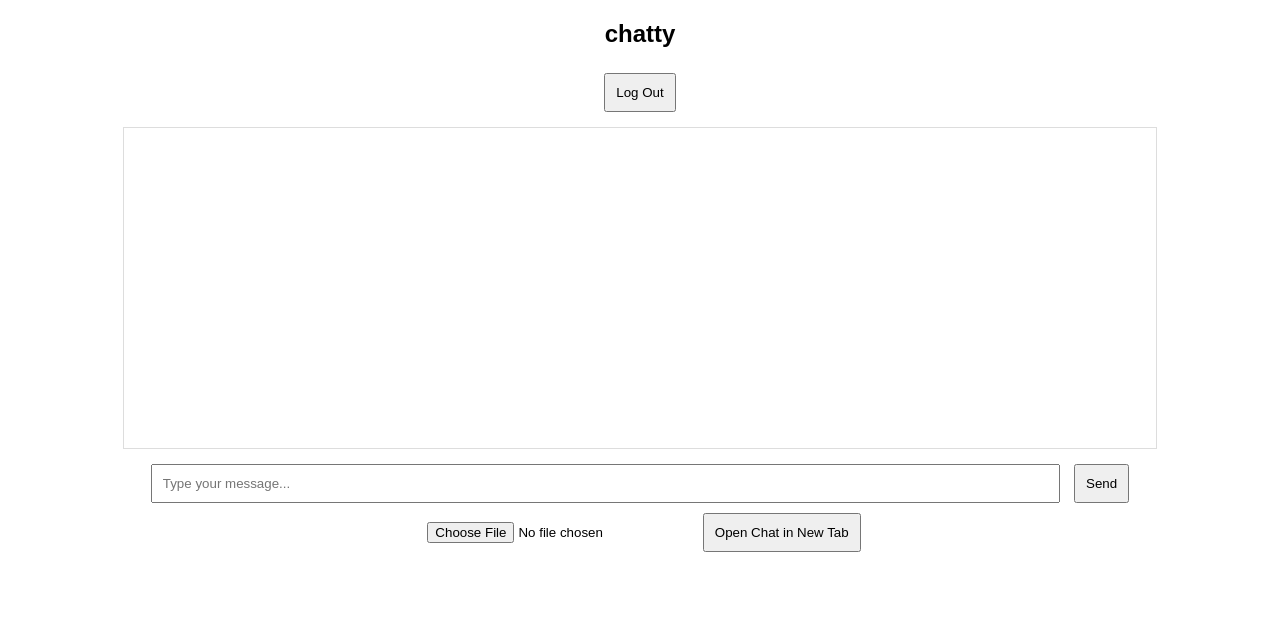
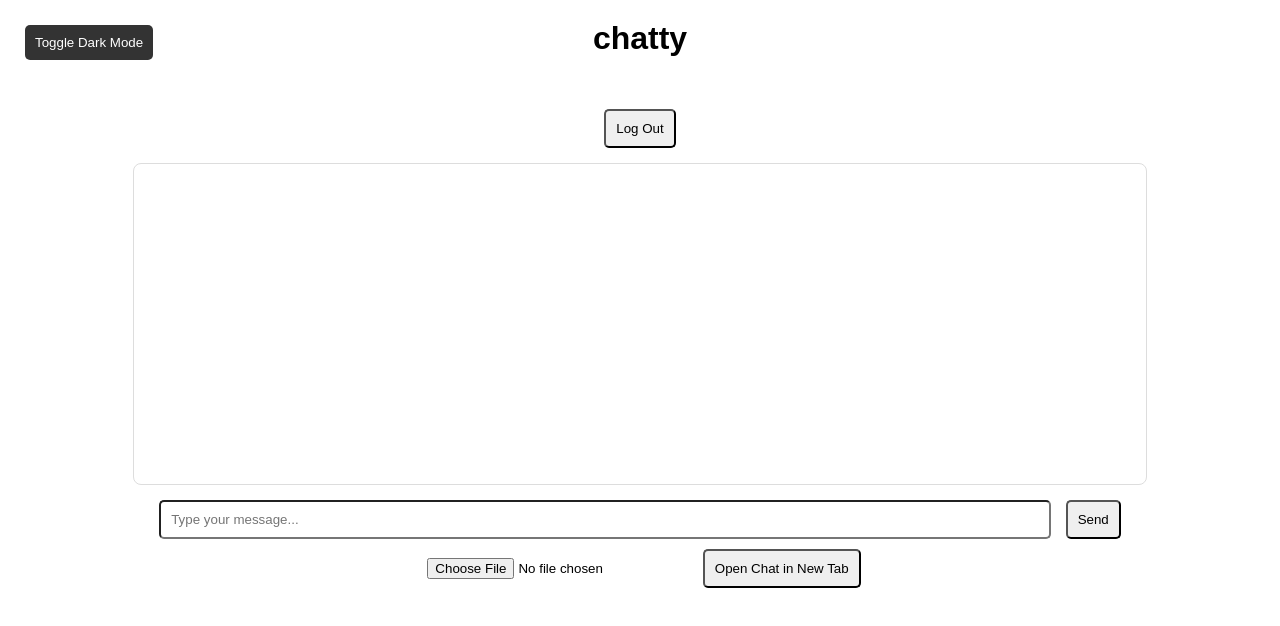
Before and after one commit to InkBoyM/chat, a plain HTML site: page index.htm in a window 1280 px wide. Both pictures are taken after typing "Sample" into the empty fields and a click on the button "Join Chat". Drawn offline with Linux system fonts and the light colour scheme; no server answers.

Commit message:
Update index.htm

```diff
--- a/index.htm
+++ b/index.htm
@@ -38,9 +38,11 @@
         const usernameInput = document.getElementById("usernameInput");
         const passwordInput = document.getElementById("passwordInput");
         const openChatButton = document.getElementById("openChatButton");
+        const darkModeButton = document.getElementById("darkModeButton");
 
         let username = "";
         let currentUser = "";
+        let isDarkMode = false;
 
         // Handle the login form
         loginForm.addEventListener("submit", (e) => {
@@ -114,7 +116,9 @@
                 if (message.username === "InkBoyM" || message.username === "innkboym") {
                     messageElement.style.color = "red"; // InkBoyM's messages in red
                 } else if (message.username === "plsbobuc") {
-                    messageElement.style.color = "yellow"; // plsbobuc's messages in yellow
+                    messageElement.style.color = "#e1c300"; // plsbobuc's messages in a darker yellow
+                } else if (message.username === "DalesLemonadeS") {
+                    messageElement.style.color = "#006400"; // DalesLemonadeS's messages in dark green
                 }
 
                 if (message.image) {
@@ -158,15 +162,40 @@
             embed.height = "100%";
             newWindow.document.body.appendChild(embed);
         });
+
+        // Dark mode toggle
+        darkModeButton.addEventListener("click", () => {
+            isDarkMode = !isDarkMode;
+            document.body.classList.toggle("dark-mode", isDarkMode);
+        });
     </script>
 
     <style>
-        body { font-family: Arial, sans-serif; text-align: center; }
-        #chatContainer { display: none; }
-        #chatBox { width: 80%; height: 300px; border: 1px solid #ddd; overflow-y: auto; margin: 10px auto; padding: 10px; text-align: left; }
-        #messageInput { width: 70%; padding: 10px; }
-        #sendButton, #logoutButton, #openChatButton { padding: 10px; cursor: pointer; margin-top: 5px; }
-        input, button { margin: 5px; padding: 8px; }
+        body { font-family: Arial, sans-serif; text-align: center; margin: 0; padding: 0; }
+        body.dark-mode { background-color: #121212; color: white; }
+        h2 { margin-top: 20px; font-size: 2rem; }
+        #chatContainer { display: none; padding: 20px; }
+        #chatBox { width: 80%; height: 300px; border: 1px solid #ddd; overflow-y: auto; margin: 10px auto; padding: 10px; text-align: left; background-color: white; border-radius: 8px; }
+        body.dark-mode #chatBox { background-color: #333; border-color: #444; }
+        #messageInput { width: 70%; padding: 10px; border-radius: 5px; }
+        #sendButton, #logoutButton, #openChatButton { padding: 10px; cursor: pointer; margin-top: 5px; border-radius: 5px; }
+        input, button { margin: 5px; padding: 8px; border-radius: 5px; }
+
+        #darkModeButton {
+            position: absolute;
+            top: 20px;
+            left: 20px;
+            padding: 10px;
+            background-color: #333;
+            color: white;
+            border: none;
+            cursor: pointer;
+            border-radius: 5px;
+        }
+
+        #darkModeButton:hover {
+            background-color: #555;
+        }
 
         /* Smooth animations for elements */
         #chatBox div {
@@ -188,6 +217,8 @@
 
     <h2>chatty</h2>
 
+    <button id="darkModeButton">Toggle Dark Mode</button>
+
     <!-- Username Input Form -->
     <form id="loginForm">
         <h3>Enter Your Username</h3>
```
